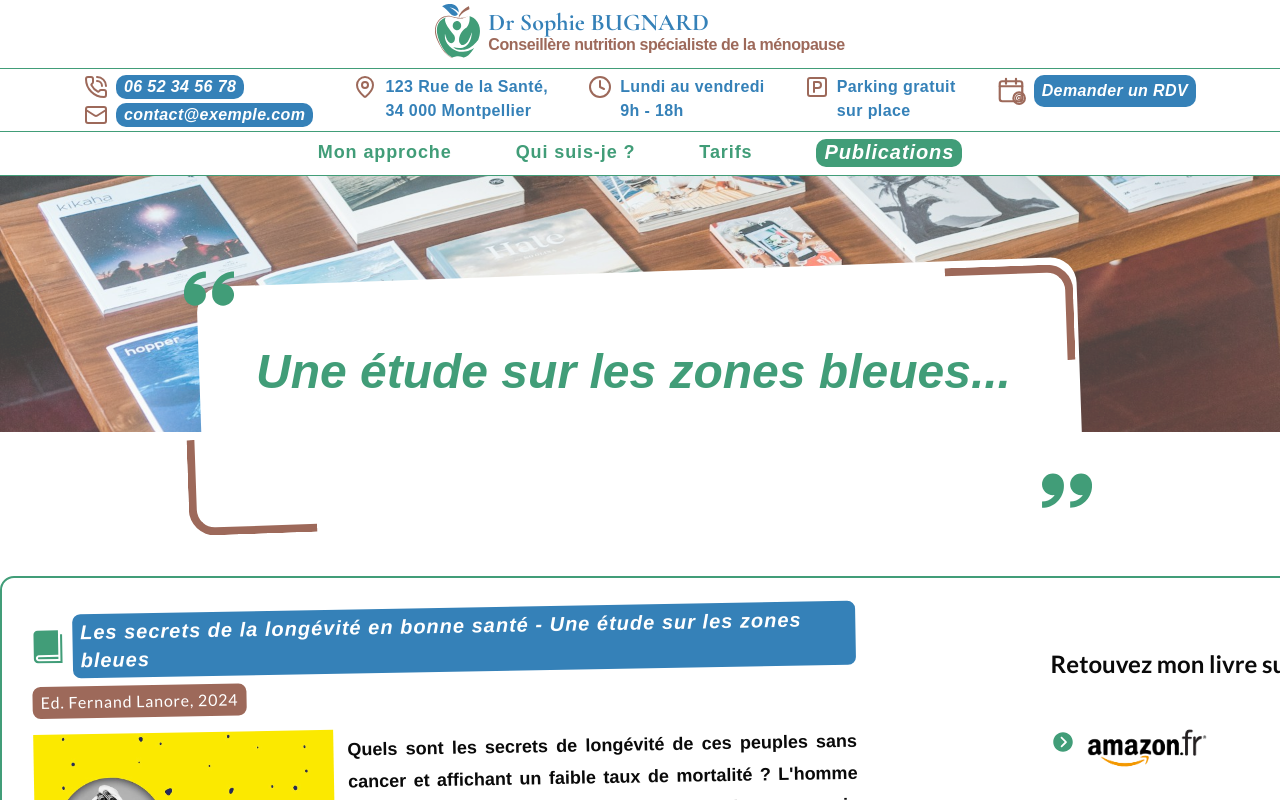
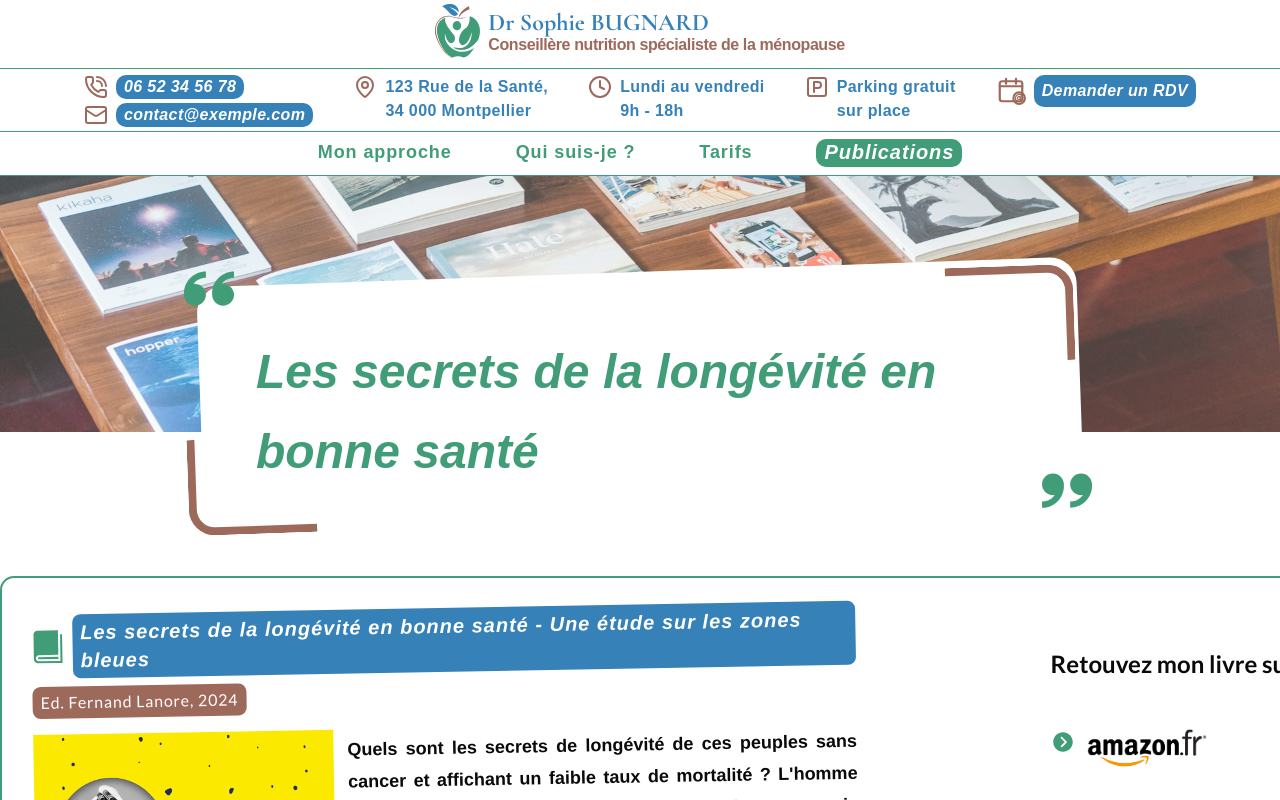
Before and after one commit to Votha-Chheng/site-sophie-bugnard-beta, a Next.js app: page /publications in a window 1280 px wide. Shown: the top 800 px of the page. Built offline with nearby package versions, Linux system fonts and the light colour scheme; a web font is replaced by a local one.

Commit message:
Responsive Accueil et Mon approche

```diff
--- a/app/publications/page.tsx
+++ b/app/publications/page.tsx
@@ -10,7 +10,7 @@ const MonLivrePage = () => {
   return (
     <div>
       <TitleImage
-        title="Une étude sur les zones bleues..."
+        title="Les secrets de la longévité en bonne santé"
         imgURL="/jpg/publications-titre.jpg"
         bgPosition="0px -500px"
         twWidth="w-220"
```
